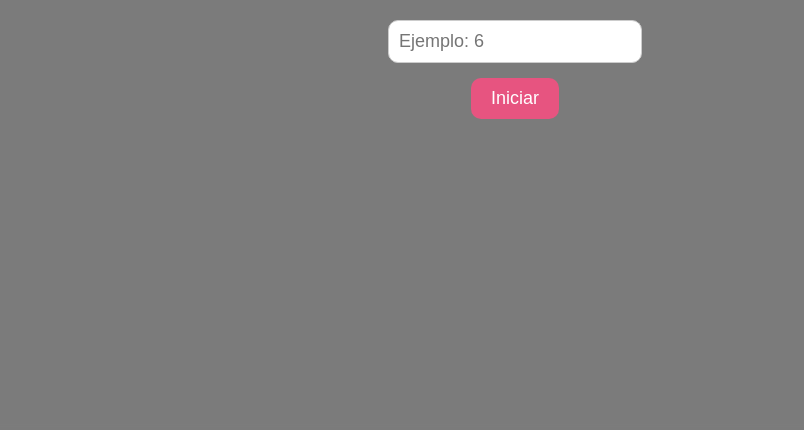
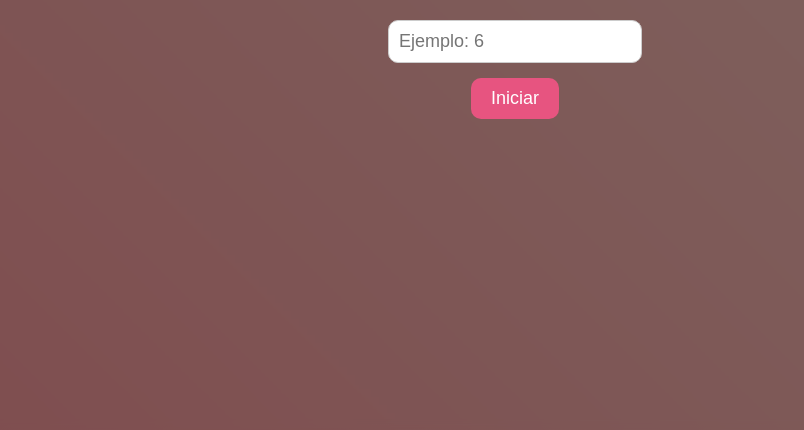
Before and after one commit to ALI-SKAN/FLORES-AMARILLAS, a plain HTML site: page index.html in a window 1280 px wide. Shown: the part 370-800 px from the top of the page, without its empty margins (125-929 px from the left). Drawn offline with Linux system fonts and the light colour scheme.

Commit message:
Update body style with gradient background

```diff
--- a/index.html
+++ b/index.html
@@ -24,12 +24,16 @@ html, body {
 }
 
 body {
+  margin: 0;
+  padding: 0;
+  font-family: 'Comic Sans MS', cursive;
+  background: linear-gradient(45deg, #ff9a9e, #fad0c4);
+  height: 100vh;
+  overflow: hidden;
   display: flex;
-  align-items: flex-end;
   justify-content: center;
-  min-height: 100vh;
-  background-color: var(--dark-color);
-  overflow: hidden;
+  align-items: center;
+  flex-direction: column;
 }
 
 
@@ -1646,8 +1650,16 @@ body, h1, p {
 }
 
 body {
-  font-family: 'Arial', sans-serif;
-  background-color: #f7f7f7;
+  margin: 0;
+  padding: 0;
+  font-family: 'Comic Sans MS', cursive;
+  background: linear-gradient(45deg, #ff9a9e, #fad0c4);
+  height: 100vh;
+  overflow: hidden;
+  display: flex;
+  justify-content: center;
+  align-items: center;
+  flex-direction: column;
   color: #333;
 }
 
```
